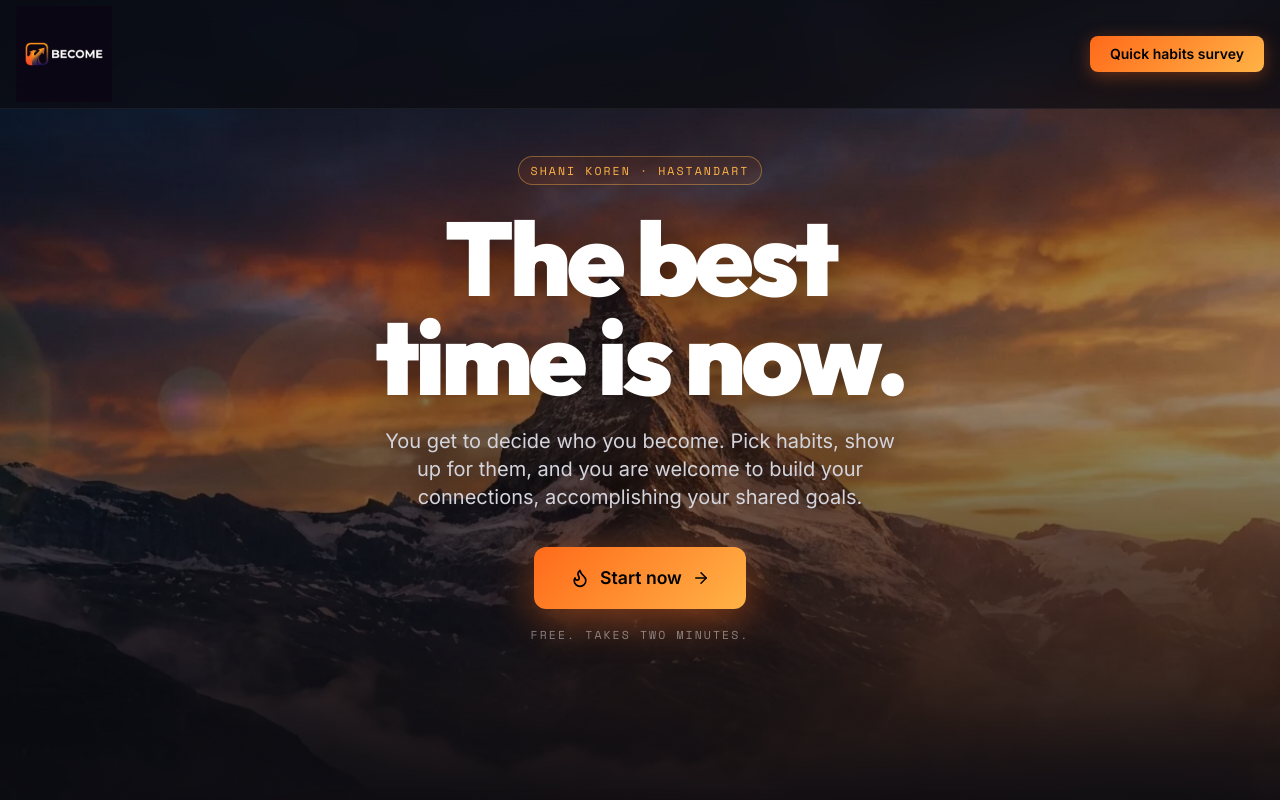
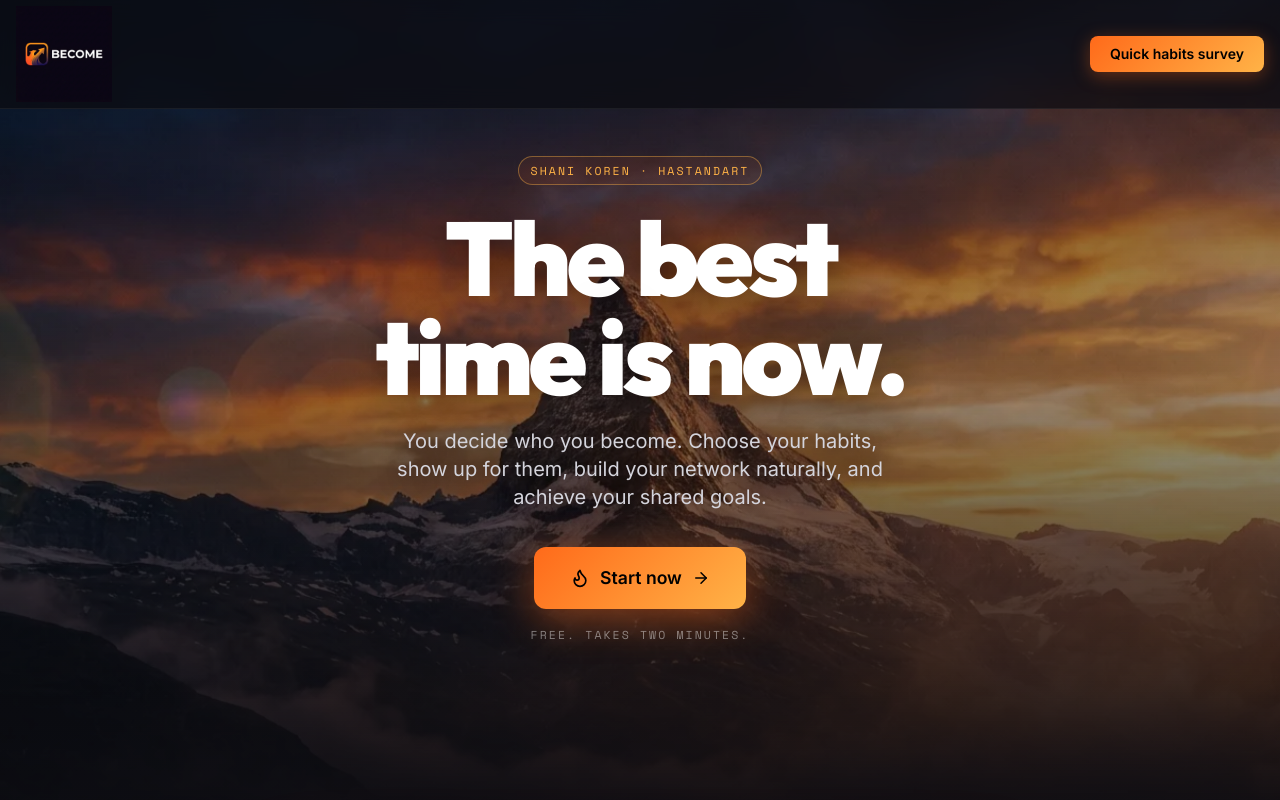
Before and after one commit to shanikoren1/Community, a Next.js app: page / in a window 1280 px wide. Shown: the top 800 px of the page. Built offline with nearby package versions, Linux system fonts and the light colour scheme.

Commit message:
copy: hero paragraph reword

```diff
--- a/app/page.tsx
+++ b/app/page.tsx
@@ -85,7 +85,7 @@ export default function Home() {
           </h1>
 
           <p className="text-lg md:text-xl mx-auto mb-9" style={{ color: "#D4D4DC", fontFamily: "var(--font-inter)", maxWidth: 520, textShadow: "0 2px 20px rgba(0,0,0,0.6)" }}>
-            You get to decide who you become. Pick habits, show up for them, and you are welcome to build your connections, accomplishing your shared goals.
+            You decide who you become. Choose your habits, show up for them, build your network naturally, and achieve your shared goals.
           </p>
 
           <button onClick={open}
```
